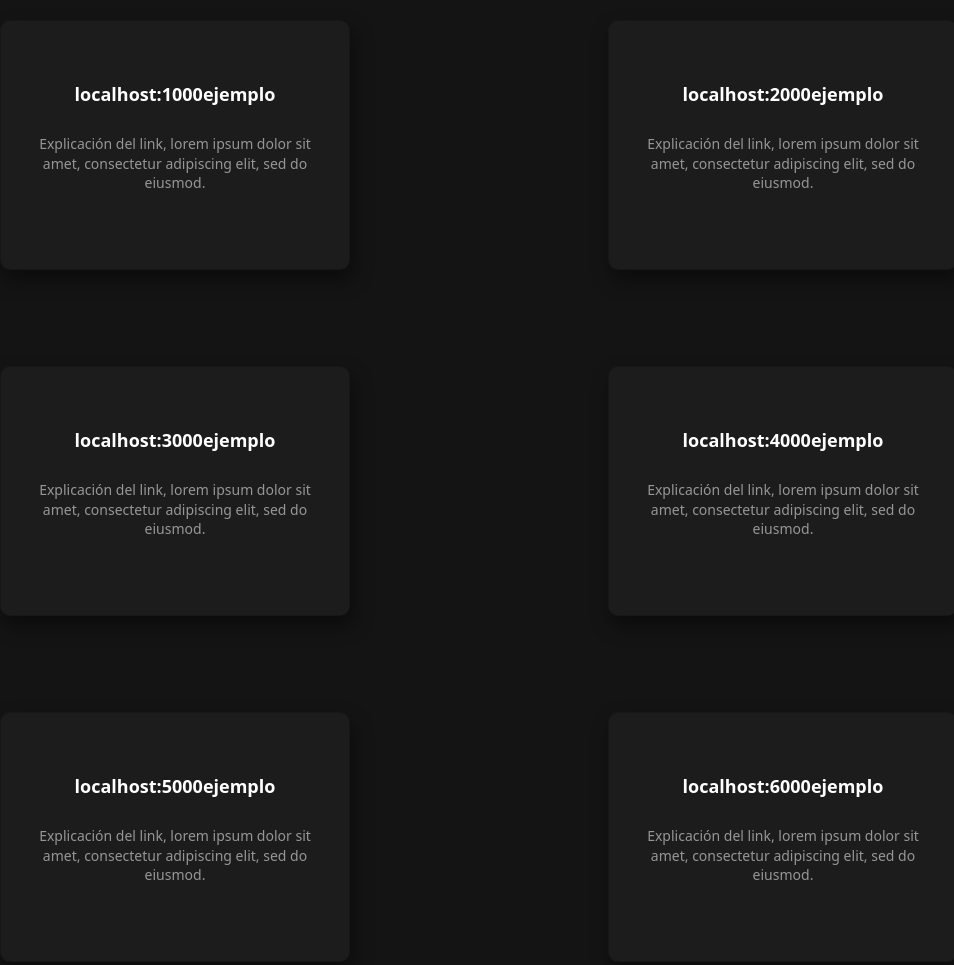
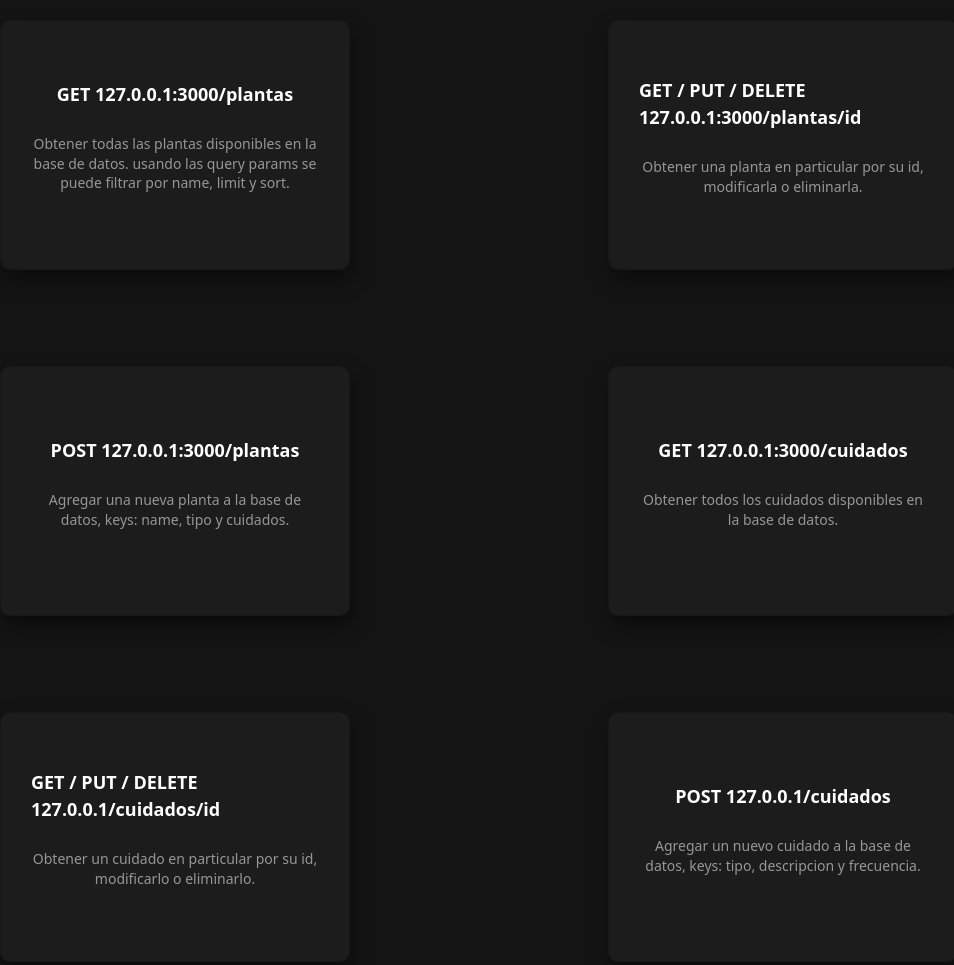
Before and after one commit to Okeinp/plantapi, a website: page resources/views/index.html in a window 1280 px wide. Shown: the part 860-1825 px from the top of the page, without its empty margins (80-1034 px from the left). Drawn offline with nearby package versions, Linux system fonts and the light colour scheme.

Commit message:
cambie index y deje los controllers ya perfectos en teoria... falta validaciones y JWT

```diff
--- a/controllers/plantasController.js
+++ b/controllers/plantasController.js
@@ -5,9 +5,8 @@ const createPlanta = async (req, res) => {
     try {
         const { name, tipo, cuidados } = req.body;
 
-        // Verificar y/o crear cuidados
         const cuidadoIds = await Promise.all(cuidados.map(async (cuidado) => {
-            let existingCuidado = await cuidadoModel.findOne({descripcion: cuidado.descripcion, frecuencia: cuidado.frecuencia });
+            let existingCuidado = await cuidadoModel.findOne({tipo: cuidado.tipo, descripcion: cuidado.descripcion, frecuencia: cuidado.frecuencia });
             if (!existingCuidado) {
                 existingCuidado = new cuidadoModel(cuidado);
                 await existingCuidado.save();
@@ -15,7 +14,6 @@ const createPlanta = async (req, res) => {
             return existingCuidado._id;
         }));
 
-        // Crear la nueva planta con los cuidados asociados
         const nuevaPlanta = new plantaModel({
             name,
             tipo,
@@ -45,7 +43,7 @@ const getPlantas = async (req, res) => {
     const { name, limit, sort } = req.query;
     try {
         let plantas;
-        const query = name ? { nombre: name } : {};
+        const query = name ? { name: name } : {};
         const options = {};
 
         if (limit) {
--- a/models/cuidadosModel.js
+++ b/models/cuidadosModel.js
@@ -5,6 +5,10 @@ const Schema = mongoose.Schema;
 const cuidadoCollection = 'Cuidados';
 
 const cuidadoSchema = new Schema({
+    tipo: {
+        type: String,
+        required: true
+    },
     descripcion: {
         type: String,
         required: true
--- a/models/plantasModel.js
+++ b/models/plantasModel.js
@@ -12,7 +12,6 @@ const plantaSchema = new mongoose.Schema({
     tipo: {
       type: String,
       required: true,
-      enum: ['cactus', 'suculenta', 'flor', 'arbusto', 'árbol'],
     },
     cuidados: [{
       type: Schema.Types.ObjectId,
--- a/resources/views/index.html
+++ b/resources/views/index.html
@@ -20,10 +20,10 @@
 
 
             <div class="card">
-                <p class="heading">localhost:1000ejemplo</p>
-                <p class="para">Explicación del link, lorem ipsum dolor sit amet, consectetur adipiscing elit, sed do eiusmod.
+                <p class="heading"> GET 127.0.0.1:3000/plantas</p>
+                <p class="para">Obtener todas las plantas disponibles en la base de datos. usando las query params se puede filtrar por name, limit y sort.
                 </p><div class="overlay"></div>
-                <button data-link="localhost:1000ejemplo" class="btn-copy">
+                <button data-link="127.0.0.1:3000/plantas" class="btn-copy">
                     <span
                         data-text-end="Copied!"
                         data-text-initial="Copy link"
@@ -76,10 +76,10 @@
             </div>
 
             <div class="card">
-                <p class="heading">localhost:2000ejemplo</p>
-                <p class="para">Explicación del link, lorem ipsum dolor sit amet, consectetur adipiscing elit, sed do eiusmod.
+                <p class="heading">GET / PUT / DELETE 127.0.0.1:3000/plantas/id</p>
+                <p class="para">Obtener una planta en particular por su id, modificarla o eliminarla.
                 </p><div class="overlay"></div>
-                <button data-link="localhost:2000ejemplo" class="btn-copy">
+                <button data-link="127.0.0.1:3000/plantas/reemplazarporid" class="btn-copy">
                     <span
                         data-text-end="Copied!"
                         data-text-initial="Copy link"
@@ -132,10 +132,10 @@
             </div>
 
             <div class="card">
-                <p class="heading">localhost:3000ejemplo</p>
-                <p class="para">Explicación del link, lorem ipsum dolor sit amet, consectetur adipiscing elit, sed do eiusmod.
+                <p class="heading">POST 127.0.0.1:3000/plantas</p>
+                <p class="para">Agregar una nueva planta a la base de datos, keys: name, tipo y cuidados.
                 </p><div class="overlay"></div>
-                <button data-link="localhost:3000ejemplo" class="btn-copy">
+                <button data-link="127.0.0.1:3000/plantas" class="btn-copy">
                     <span
                         data-text-end="Copied!"
                         data-text-initial="Copy link"
@@ -188,10 +188,10 @@
             </div>
 
             <div class="card">
-                <p class="heading">localhost:4000ejemplo</p>
-                <p class="para">Explicación del link, lorem ipsum dolor sit amet, consectetur adipiscing elit, sed do eiusmod.
+                <p class="heading">GET 127.0.0.1:3000/cuidados</p>
+                <p class="para">Obtener todos los cuidados disponibles en la base de datos.
                 </p><div class="overlay"></div>
-                <button data-link="localhost:4000ejemplo" class="btn-copy">
+                <button data-link="127.0.0.1:3000/cuidados" class="btn-copy">
                     <span
                         data-text-end="Copied!"
                         data-text-initial="Copy link"
@@ -244,10 +244,10 @@
             </div>
 
             <div class="card">
-                <p class="heading">localhost:5000ejemplo</p>
-                <p class="para">Explicación del link, lorem ipsum dolor sit amet, consectetur adipiscing elit, sed do eiusmod.
+                <p class="heading">GET / PUT / DELETE 127.0.0.1/cuidados/id</p>
+                <p class="para">Obtener un cuidado en particular por su id, modificarlo o eliminarlo.
                 </p><div class="overlay"></div>
-                <button data-link="localhost:5000ejemplo" class="btn-copy">
+                <button data-link="127.0.0.1/cuidados/reemplazarporid" class="btn-copy">
                     <span
                         data-text-end="Copied!"
                         data-text-initial="Copy link"
@@ -300,10 +300,10 @@
             </div>
 
             <div class="card">
-                <p class="heading">localhost:6000ejemplo</p>
-                <p class="para">Explicación del link, lorem ipsum dolor sit amet, consectetur adipiscing elit, sed do eiusmod.
+                <p class="heading">POST 127.0.0.1/cuidados</p>
+                <p class="para">Agregar un nuevo cuidado a la base de datos, keys: tipo, descripcion y frecuencia.
                 </p><div class="overlay"></div>
-                <button data-link="localhost:6000ejemplo" class="btn-copy">
+                <button data-link="127.0.0.1/cuidados" class="btn-copy">
                     <span
                         data-text-end="Copied!"
                         data-text-initial="Copy link"
```
